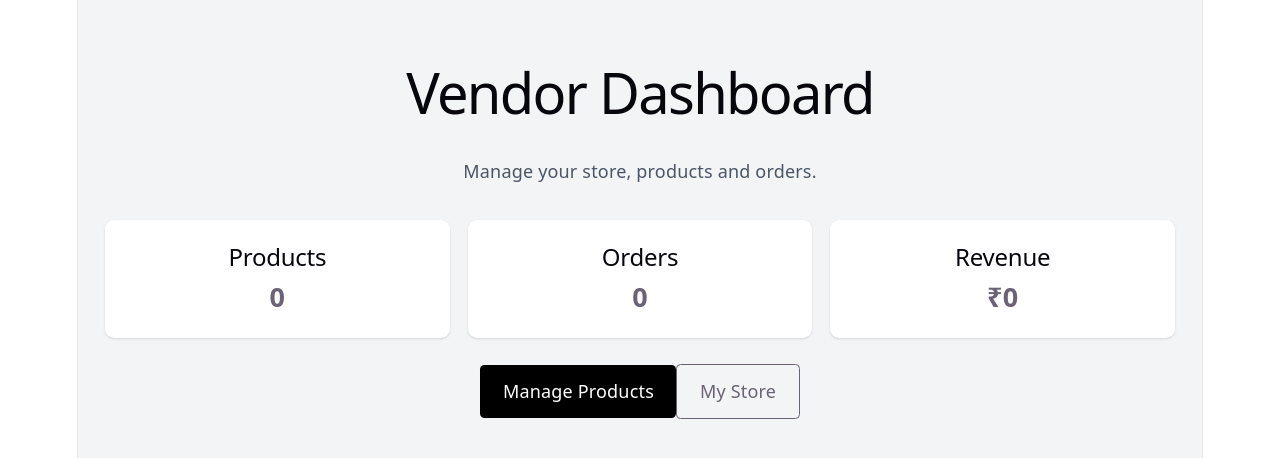
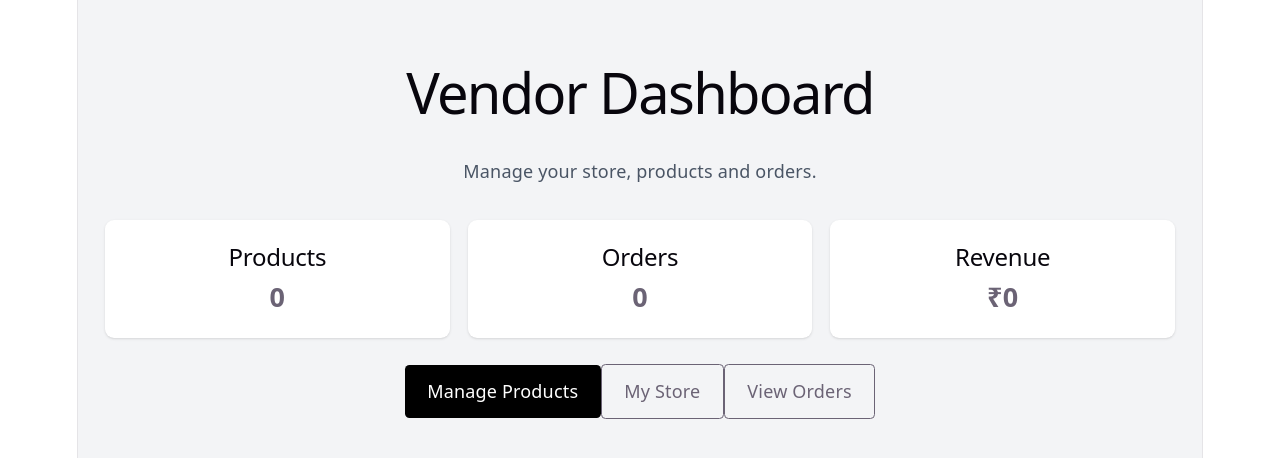
Before and after one commit to preethi-pathiwada/multi-tenant-ecommerce-saas, a React app in the folder frontend/: page /vendor/dashboard in a window 1280 px wide. Shown: the top 458 px of the page. Built offline with nearby package versions, Linux system fonts and the light colour scheme; no server answers; the HTML template or start-up script is replaced by a standard one.

Commit message:
Implemented a page for the vendor only to see all the orders of their store

```diff
--- a/frontend/src/App.jsx
+++ b/frontend/src/App.jsx
@@ -12,6 +12,7 @@ import AddProduct from "./pages/vendor/AddProduct";
 import EditProduct from "./pages/vendor/EditProduct";
 import MyStore from "./pages/vendor/MyStore";
 import EditStore from "./pages/vendor/EditStore";
+import VendorOrders from "./pages/vendor/VendorOrders";
 
 
 
@@ -30,6 +31,7 @@ const App = () => {
         <Route path="/vendor/products/edit/:id" element={<EditProduct/>}/>
         <Route path="/vendor/store" element={<MyStore/>}/>
         <Route path="/vendor/store/edit" element={<EditStore/>}/>
+        <Route path="/vendor/orders" element={<VendorOrders/>}/>
       </Routes>
   )
 }
--- a/frontend/src/pages/vendor/VendorDashboard.jsx
+++ b/frontend/src/pages/vendor/VendorDashboard.jsx
@@ -75,6 +75,12 @@ const VendorDashboard = () => {
             >
             My Store
         </button>
+        <button
+            onClick={() => navigate("/vendor/orders")}
+            className="mt-4 rounded border px-5 py-3"
+            >
+            View Orders
+        </button>
         </div>
     );
 };
```
